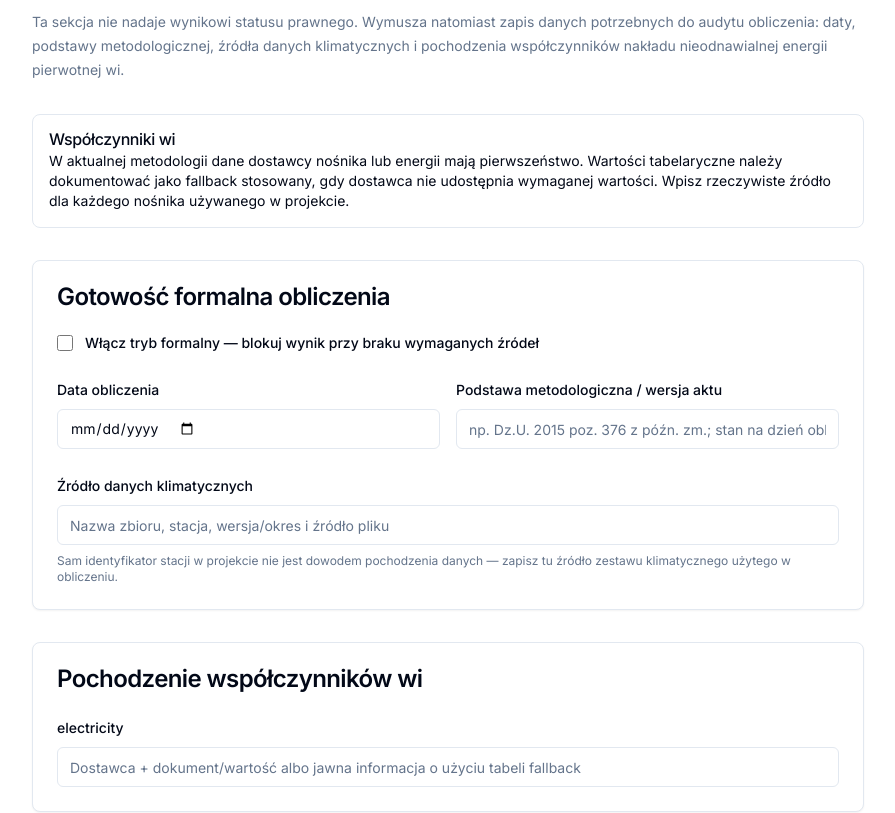
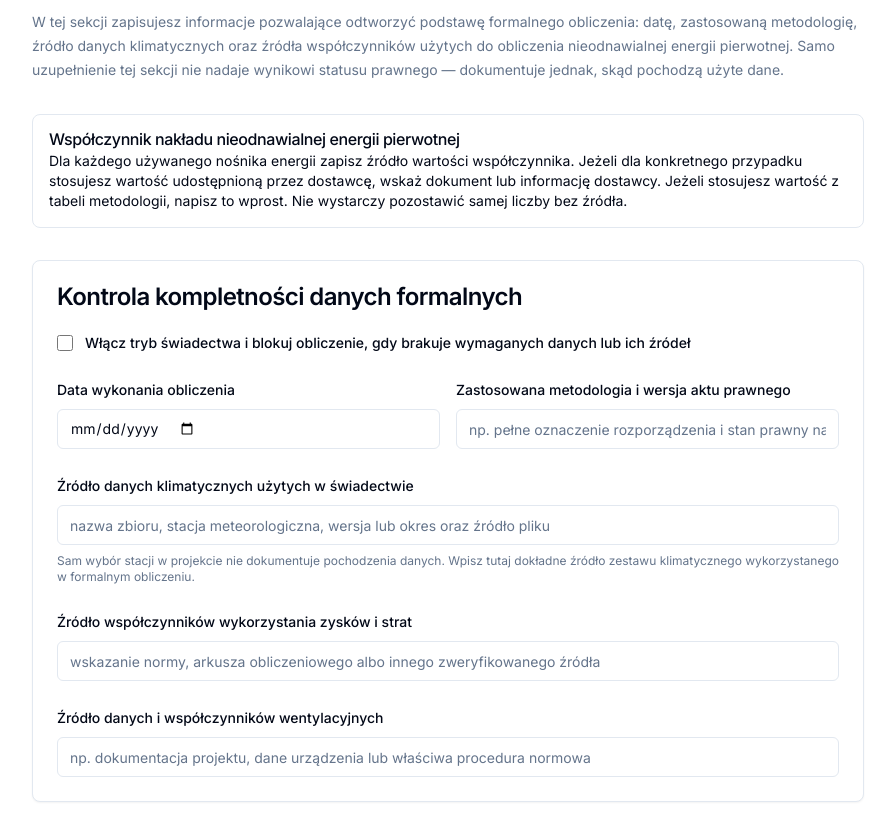
Before and after one commit to kglapin/EnergoLiczydlo, a Next.js app in the folder frontend/: page /normative/legal in a window 1280 px wide. Shown: the part 246-1059 px from the top of the page, without its empty margins (192-1087 px from the left). Built offline with nearby package versions, Linux system fonts and the light colour scheme.

Commit message:
Uproszczenie opisów danych formalnych

```diff
--- a/frontend/app/normative/legal/page.tsx
+++ b/frontend/app/normative/legal/page.tsx
@@ -16,8 +16,27 @@ import {
 } from "@/lib/normative-settings"
 import { useAppStore } from "@/lib/store"
 
+const CARRIER_LABELS: Record<string, string> = {
+  electricity: "Energia elektryczna",
+  natural_gas: "Gaz ziemny",
+  lpg: "Gaz płynny LPG",
+  heating_oil: "Olej opałowy",
+  hard_coal: "Węgiel kamienny",
+  lignite: "Węgiel brunatny",
+  district_heating: "Ciepło sieciowe",
+  biomass: "Biomasa",
+  biogas: "Biogaz",
+  solar: "Energia słoneczna",
+  wind: "Energia wiatru",
+  geothermal: "Energia geotermalna",
+}
+
 function carrierValue(value: unknown): string | undefined {
   return typeof value === "string" && value !== "" ? value : undefined
+}
+
+function carrierLabel(value: string): string {
+  return CARRIER_LABELS[value] ?? value
 }
 
 function optionalNumber(value: string): number | undefined {
@@ -107,29 +126,31 @@ export default function LegalProvenancePage() {
         <Button variant="ghost" size="sm" asChild className="-ml-3">
           <Link href="/normative">
             <ArrowLeft className="mr-2 h-4 w-4" />
-            Ustawienia normatywne
+            Zaawansowane ustawienia obliczeniowe
           </Link>
         </Button>
-        <h1 className="text-3xl font-semibold tracking-tight">Tryb formalny — ślad źródłowy</h1>
+        <h1 className="text-3xl font-semibold tracking-tight">Dane źródłowe do formalnego obliczenia</h1>
         <p className="text-sm leading-6 text-muted-foreground">
-          Ta sekcja nie nadaje wynikowi statusu prawnego. Wymusza natomiast zapis danych potrzebnych
-          do audytu obliczenia: daty, podstawy metodologicznej, źródła danych klimatycznych i
-          pochodzenia współczynników nakładu nieodnawialnej energii pierwotnej wi.
+          W tej sekcji zapisujesz informacje pozwalające odtworzyć podstawę formalnego obliczenia:
+          datę, zastosowaną metodologię, źródło danych klimatycznych oraz źródła współczynników
+          użytych do obliczenia nieodnawialnej energii pierwotnej. Samo uzupełnienie tej sekcji nie
+          nadaje wynikowi statusu prawnego — dokumentuje jednak, skąd pochodzą użyte dane.
         </p>
       </div>
 
       <Alert>
-        <AlertTitle>Współczynniki wi</AlertTitle>
+        <AlertTitle>Współczynnik nakładu nieodnawialnej energii pierwotnej</AlertTitle>
         <AlertDescription>
-          W aktualnej metodologii dane dostawcy nośnika lub energii mają pierwszeństwo. Wartości
-          tabelaryczne należy dokumentować jako fallback stosowany, gdy dostawca nie udostępnia
-          wymaganej wartości. Wpisz rzeczywiste źródło dla każdego nośnika używanego w projekcie.
+          Dla każdego używanego nośnika energii zapisz źródło wartości współczynnika. Jeżeli dla
+          konkretnego przypadku stosujesz wartość udostępnioną przez dostawcę, wskaż dokument lub
+          informację dostawcy. Jeżeli stosujesz wartość z tabeli metodologii, napisz to wprost.
+          Nie wystarczy pozostawić samej liczby bez źródła.
         </AlertDescription>
       </Alert>
 
       <Card>
         <CardHeader>
-          <CardTitle>Gotowość formalna obliczenia</CardTitle>
+          <CardTitle>Kontrola kompletności danych formalnych</CardTitle>
         </CardHeader>
         <CardContent className="space-y-6">
           <label className="flex cursor-pointer items-center gap-3 text-sm font-medium">
@@ -139,12 +160,12 @@ export default function LegalProvenancePage() {
               checked={legal.certificate_mode}
               onChange={(event) => updateLegal({ certificate_mode: event.target.checked })}
             />
-            Włącz tryb formalny — blokuj wynik przy braku wymaganych źródeł
+            Włącz tryb świadectwa i blokuj obliczenie, gdy brakuje wymaganych danych lub ich źródeł
           </label>
 
           <div className="grid gap-4 md:grid-cols-2">
             <div className="space-y-2">
-              <Label htmlFor="calculation-date">Data obliczenia</Label>
+              <Label htmlFor="calculation-date">Data wykonania obliczenia</Label>
               <Input
                 id="calculation-date"
                 type="date"
@@ -155,44 +176,70 @@ export default function LegalProvenancePage() {
               />
             </div>
             <div className="space-y-2">
-              <Label htmlFor="methodology-source">Podstawa metodologiczna / wersja aktu</Label>
+              <Label htmlFor="methodology-source">Zastosowana metodologia i wersja aktu prawnego</Label>
               <Input
                 id="methodology-source"
                 value={legal.methodology_source ?? ""}
                 onChange={(event) => updateLegal({
                   methodology_source: event.target.value || undefined,
                 })}
-                placeholder="np. Dz.U. 2015 poz. 376 z późn. zm.; stan na dzień obliczenia"
+                placeholder="np. pełne oznaczenie rozporządzenia i stan prawny na dzień obliczenia"
               />
             </div>
           </div>
 
           <div className="space-y-2">
-            <Label htmlFor="climate-source">Źródło danych klimatycznych</Label>
+            <Label htmlFor="climate-source">Źródło danych klimatycznych użytych w świadectwie</Label>
             <Input
               id="climate-source"
               value={legal.climate_data_source ?? ""}
               onChange={(event) => updateLegal({
                 climate_data_source: event.target.value || undefined,
               })}
-              placeholder="Nazwa zbioru, stacja, wersja/okres i źródło pliku"
+              placeholder="nazwa zbioru, stacja meteorologiczna, wersja lub okres oraz źródło pliku"
             />
             <p className="text-xs text-muted-foreground">
-              Sam identyfikator stacji w projekcie nie jest dowodem pochodzenia danych — zapisz tu
-              źródło zestawu klimatycznego użytego w obliczeniu.
+              Sam wybór stacji w projekcie nie dokumentuje pochodzenia danych. Wpisz tutaj dokładne
+              źródło zestawu klimatycznego wykorzystanego w formalnym obliczeniu.
             </p>
+          </div>
+
+          <div className="space-y-2">
+            <Label htmlFor="utilization-source">Źródło współczynników wykorzystania zysków i strat</Label>
+            <Input
+              id="utilization-source"
+              value={legal.utilization_factor_source ?? ""}
+              onChange={(event) => updateLegal({
+                utilization_factor_source: event.target.value || undefined,
+              })}
+              placeholder="wskazanie normy, arkusza obliczeniowego albo innego zweryfikowanego źródła"
+            />
+          </div>
+
+          <div className="space-y-2">
+            <Label htmlFor="ventilation-source">Źródło danych i współczynników wentylacyjnych</Label>
+            <Input
+              id="ventilation-source"
+              value={legal.ventilation_factor_source ?? ""}
+              onChange={(event) => updateLegal({
+                ventilation_factor_source: event.target.value || undefined,
+              })}
+              placeholder="np. dokumentacja projektu, dane urządzenia lub właściwa procedura normowa"
+            />
           </div>
         </CardContent>
       </Card>
 
       <Card>
         <CardHeader>
-          <CardTitle>Pochodzenie współczynników wi</CardTitle>
+          <CardTitle>Źródła współczynników energii pierwotnej</CardTitle>
         </CardHeader>
         <CardContent className="space-y-5">
           {usedCarriers.map((carrier) => (
             <div className="space-y-2" key={carrier}>
-              <Label htmlFor={`wi-source-${carrier}`}>{carrier}</Label>
+              <Label htmlFor={`wi-source-${carrier}`}>
+                {carrierLabel(carrier)} — źródło współczynnika nakładu nieodnawialnej energii pierwotnej
+              </Label>
               <Input
                 id={`wi-source-${carrier}`}
                 value={legal.primary_energy_factor_sources[carrier] ?? ""}
@@ -202,7 +249,7 @@ export default function LegalProvenancePage() {
                     [carrier]: event.target.value,
                   },
                 })}
-                placeholder="Dostawca + dokument/wartość albo jawna informacja o użyciu tabeli fallback"
+                placeholder="np. dokument dostawcy albo informacja, że zastosowano wartość tabelaryczną z metodologii"
               />
             </div>
           ))}
@@ -212,13 +259,13 @@ export default function LegalProvenancePage() {
       {settings.design_conditions.enabled && groundElements.length > 0 ? (
         <Card>
           <CardHeader>
-            <CardTitle>Warunek projektowy dla przegród do gruntu</CardTitle>
+            <CardTitle>Projektowa temperatura po stronie gruntu</CardTitle>
           </CardHeader>
           <CardContent className="space-y-5">
             <p className="text-sm leading-6 text-muted-foreground">
-              W formalnym obciążeniu cieplnym kalkulator nie używa średniej temperatury gruntu z
-              profilu rocznego. Podaj zweryfikowaną projektową temperaturę sąsiednią dla każdej
-              przegrody do gruntu, zgodną z przyjętą procedurą projektową.
+              Przy obliczaniu projektowego obciążenia cieplnego aplikacja nie powinna zastępować
+              temperatury gruntu średnią z rocznej analizy godzinowej. Dla każdej przegrody do
+              gruntu podaj temperaturę projektową wynikającą z przyjętej procedury projektowej.
             </p>
             {groundElements.map((element) => (
               <div className="space-y-2" key={element.id}>
@@ -247,13 +294,13 @@ export default function LegalProvenancePage() {
 
       {legal.certificate_mode ? (
         <Alert>
-          <AlertTitle>Kontrole uruchamiane przez backend</AlertTitle>
+          <AlertTitle>Co zostanie sprawdzone przed formalnym obliczeniem?</AlertTitle>
           <AlertDescription>
-            Dla budynku z kontaktem z gruntem wymagany będzie formalny model ISO 13370. Dla
-            wentylacji z odzyskiem wymagany będzie szczegółowy model urządzenia ze źródłem danych.
-            Jeżeli obliczasz również projektowe obciążenie cieplne, jego warunki projektowe też muszą
-            być zweryfikowane. Brak któregokolwiek z tych elementów zatrzyma obliczenie zamiast
-            zwrócić pozornie formalny wynik.
+            Aplikacja sprawdzi kompletność danych wymaganych dla zastosowanych elementów projektu.
+            Jeżeli budynek ma przegrody do gruntu, wymagane będą odpowiednie dane modelu gruntu.
+            Jeżeli wentylacja wykorzystuje odzysk ciepła, wymagane będą dane urządzenia i ich źródło.
+            Jeżeli liczysz projektowe obciążenie cieplne, wymagane będą także zweryfikowane warunki
+            projektowe. Brak danych zatrzyma obliczenie zamiast tworzyć pozornie formalny wynik.
           </AlertDescription>
         </Alert>
       ) : null}
@@ -261,7 +308,7 @@ export default function LegalProvenancePage() {
       <div className="flex justify-end">
         <Button onClick={save}>
           <Save className="mr-2 h-4 w-4" />
-          Zapisz ślad źródłowy
+          Zapisz dane źródłowe
         </Button>
       </div>
 
```
